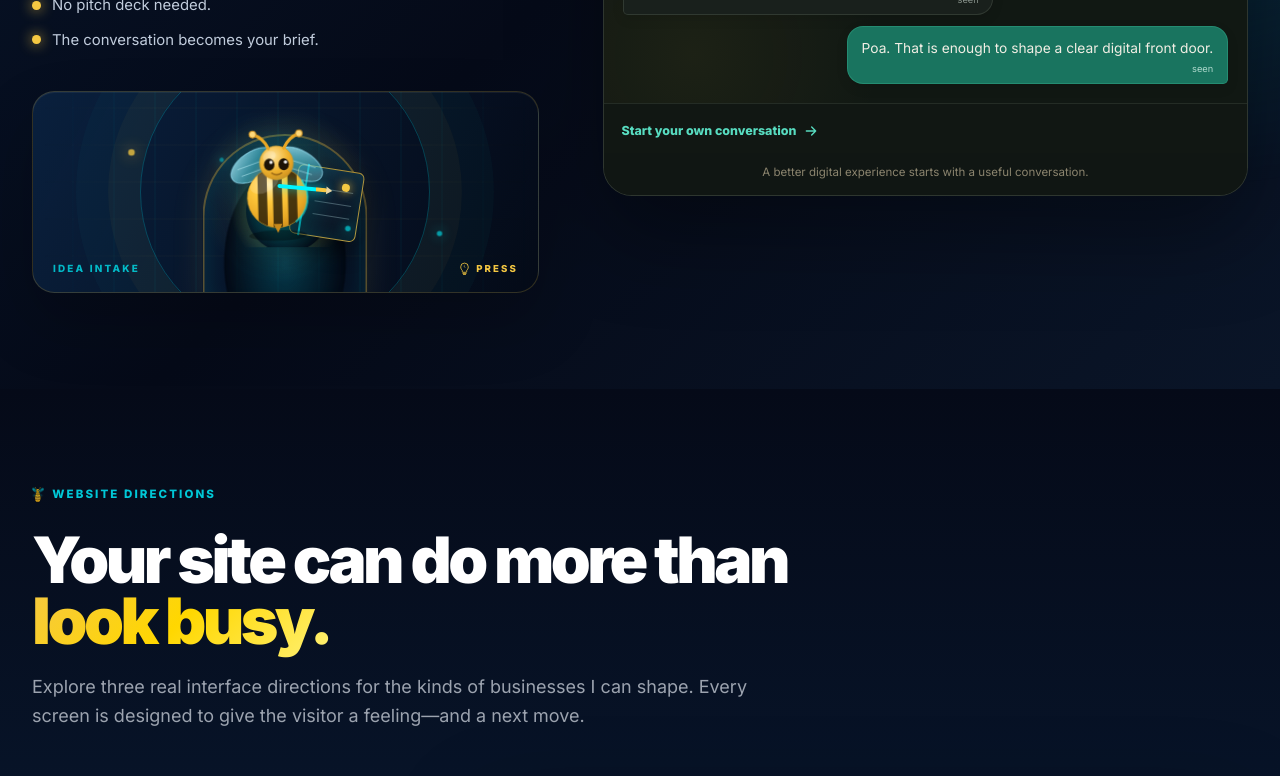
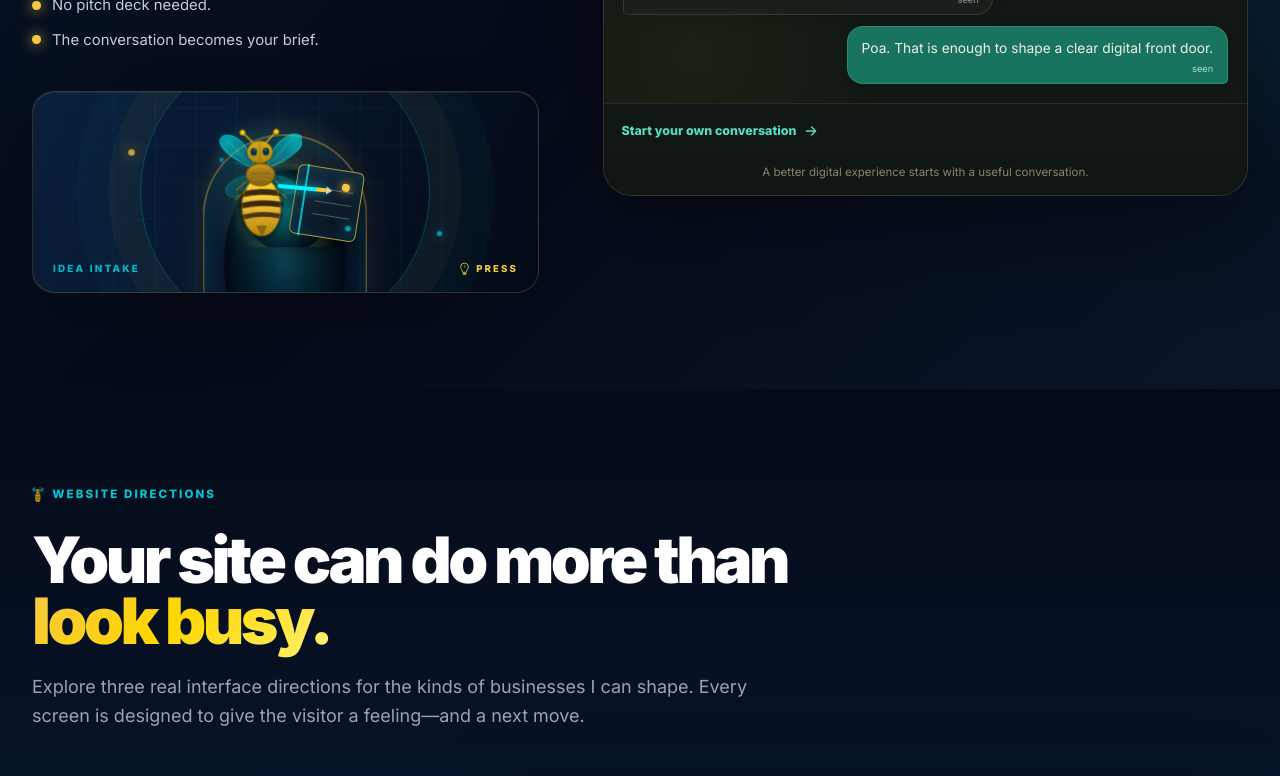
Before and after one commit to Tzifas/ziramzisP, a Next.js app: page / in a window 1280 px wide. Shown: the part 2440-3216 px from the top of the page. Built offline with nearby package versions, Linux system fonts and the light colour scheme; no server answers.

Commit message:
revert: scene bees back to the previous SVG bee (BeeIcon) at contact + idea spots

```diff
--- a/components/BeeScenes.js
+++ b/components/BeeScenes.js
@@ -1,7 +1,7 @@
 'use client';
 
 import { motion } from 'framer-motion';
-import BeeAvatar from './BeeAvatar';
+import { BeeIcon } from './Icons';
 
 const glow = 'drop-shadow(0 12px 12px rgba(0,0,0,.34)) drop-shadow(0 0 15px rgba(0,245,255,.28))';
 
@@ -19,7 +19,7 @@ export function NoteBee({ size = 122, className = '', still = false }) {
         style={{ filter: glow }}
         {...(!still && { animate: { rotate: [-2, 1, -2] }, transition: { duration: 1.8, repeat: Infinity, ease: 'easeInOut' } })}
       >
-        <BeeAvatar size={size} />
+        <BeeIcon size={size} />
       </motion.div>
       <motion.span
         className="bee-scene__pencil"
@@ -39,7 +39,7 @@ export function PhoneBee({ size = 94, className = '', still = false }) {
       {...(!still && { animate: { y: [0, -6, 0], rotate: [-2, 2, -2] }, transition: { duration: 2.8, repeat: Infinity, ease: 'easeInOut' } })}
     >
       <div className="bee-scene__phone-glow" />
-      <motion.div className="bee-scene__body" style={{ filter: glow }}><BeeAvatar size={size} /></motion.div>
+      <motion.div className="bee-scene__body" style={{ filter: glow }}><BeeIcon size={size} /></motion.div>
       <motion.div
         className="bee-scene__phone"
         {...(!still && { animate: { rotate: [-3, 3, -3] }, transition: { duration: 1.8, repeat: Infinity, ease: 'easeInOut' } })}
```
